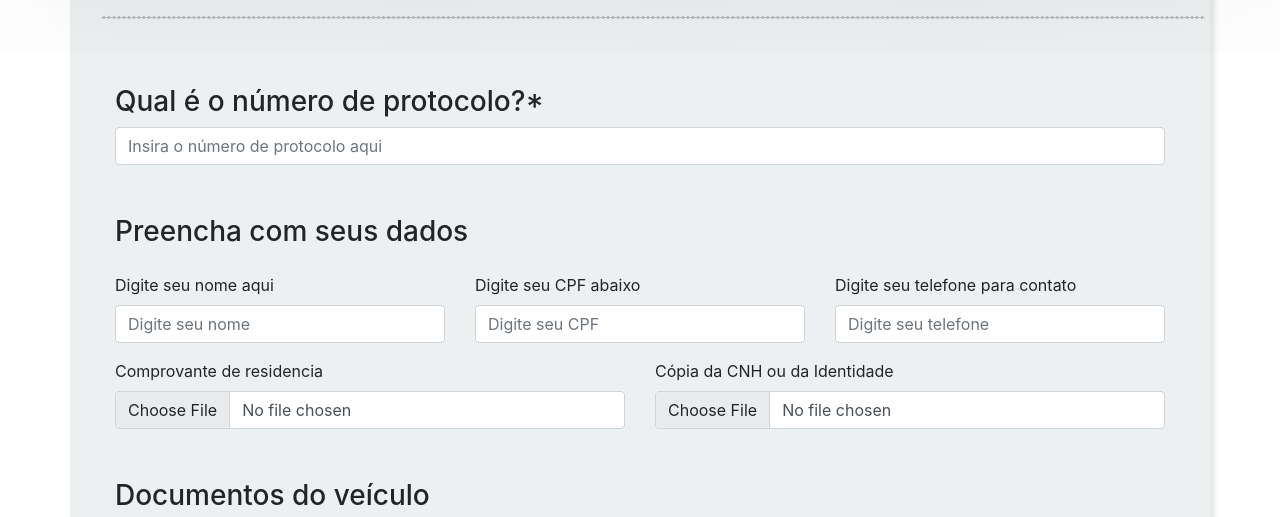
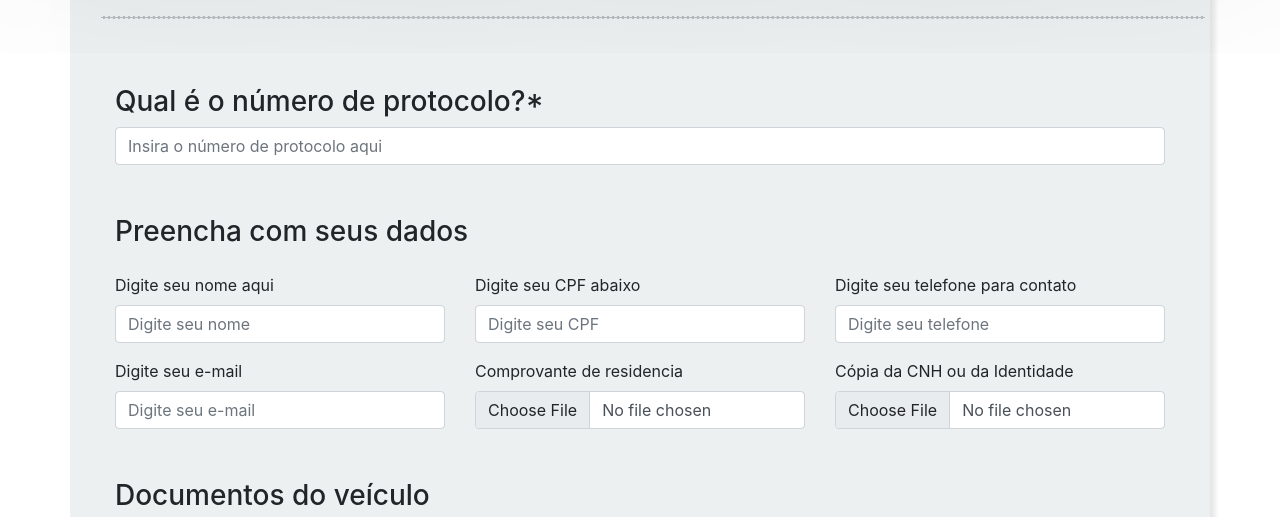
Before and after one commit to TiegoSilva/sis-entrada-de-eventos, a website: page public/terceiro.html in a window 1280 px wide. Shown: the part 270-787 px from the top of the page. Drawn offline with nearby package versions, Linux system fonts and the light colour scheme.

Commit message:
with email field

```diff
--- a/public/terceiro.html
+++ b/public/terceiro.html
@@ -230,11 +230,15 @@
                           </div>
                     </div>
                     <div class="row" style="margin-top: 16px;">
-                        <div class="col-md-6">
+                        <div class="col-md-4">
+                            <label for="email_terceiro" class="form-label">Digite seu e-mail</label>
+                            <input type="email" name="email_terceiro" class="form-control"  id="email_terceiro" placeholder="Digite seu e-mail" required/>
+                        </div>
+                        <div class="col-md-4">
                             <label for="comprovante_residencia" class="form-label">Comprovante de residencia</label>
                             <input type="file" name="comprovante_residencia_terceiro" class="form-control"  id="comprovante_residencia" required/>
                         </div>
-                        <div class="col-md-6">
+                        <div class="col-md-4">
                             <label for="id_cnh" class="form-label">Cópia da CNH ou da Identidade</label>
                             <input type="file" name="id_cnh_terceiro" class="form-control" id="id_cnh" required/>
                         </div>
```
Also changed, not shown: index.js (+10 -6 lines), public/entrada-colisao.html (+6 -2 lines), public/entrada-roubo-furto.html (+4 -0 lines).
